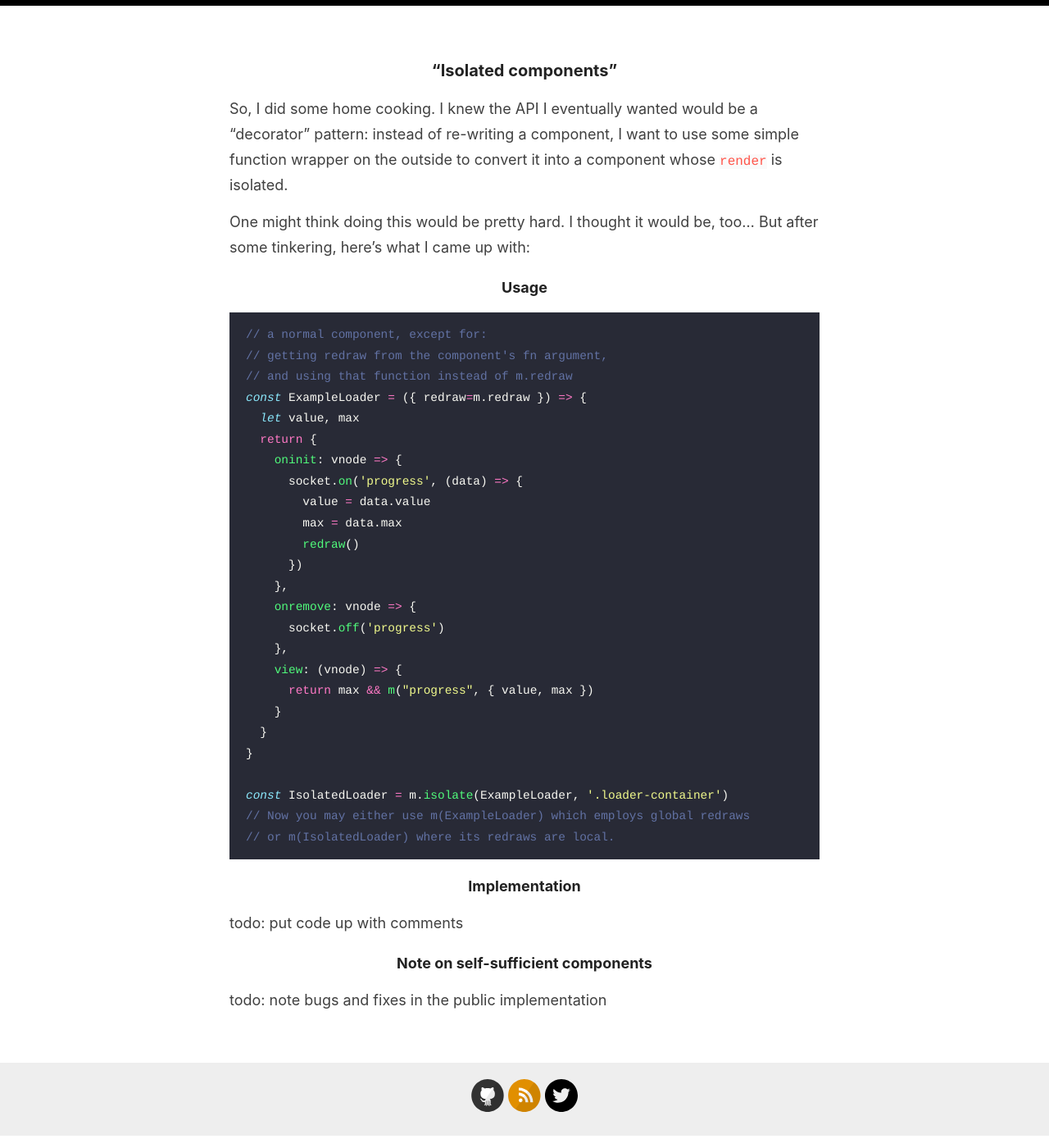
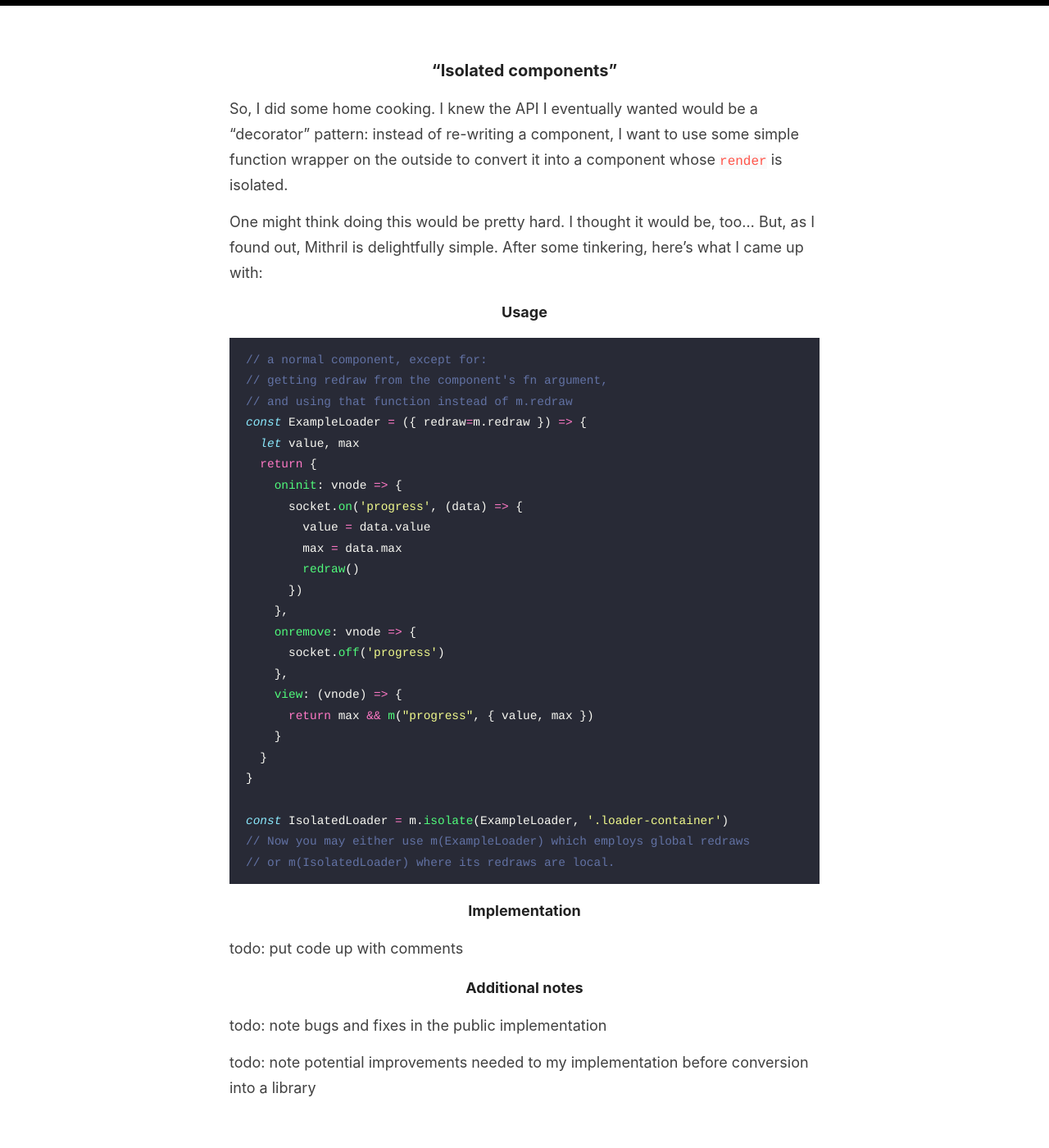
Before and after one commit to jiangts/dev-blog, a Jekyll site: the page built from _posts/2020-11-27-isolating-mithril-components.md, in a window 1280 px wide and 1400 px high, scrolled down 1986 px. Shown: the whole window at 82% size. Built offline with Jekyll 4.4.1, drawn with Linux system fonts in a browser that asks for light colours.

Commit message:
Update Fri Nov 27 11:19:00 PST 2020

````diff
--- a/_posts/2020-11-27-isolating-mithril-components.md
+++ b/_posts/2020-11-27-isolating-mithril-components.md
@@ -63,7 +63,7 @@ But, it was still unsatisfying: I had to remember the new API of `SelfSufficient
 
 So, I did some home cooking. I knew the API I eventually wanted would be a "decorator" pattern: instead of re-writing a component, I want to use some simple function wrapper on the outside to convert it into a component whose `render` is isolated.
 
-One might think doing this would be pretty hard. I thought it would be, too... But after some tinkering, here's what I came up with:
+One might think doing this would be pretty hard. I thought it would be, too... But, as I found out, Mithril is delightfully simple. After some tinkering, here's what I came up with:
 
 #### Usage
 ```javascript
@@ -97,5 +97,7 @@ const IsolatedLoader = m.isolate(ExampleLoader, '.loader-container')
 #### Implementation
 todo: put code up with comments
 
-#### Note on self-sufficient components
+#### Additional notes
 todo: note bugs and fixes in the public implementation
+
+todo: note potential improvements needed to my implementation before conversion into a library
````
Also changed, not shown: _pages/about.md (+2 -2 lines).
